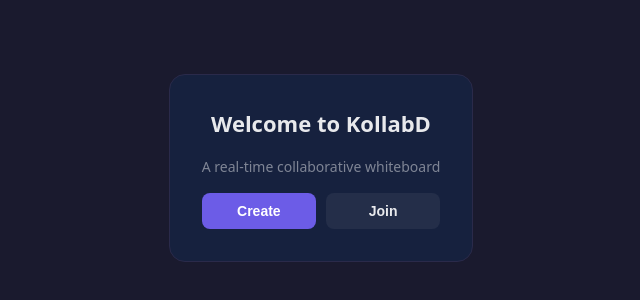
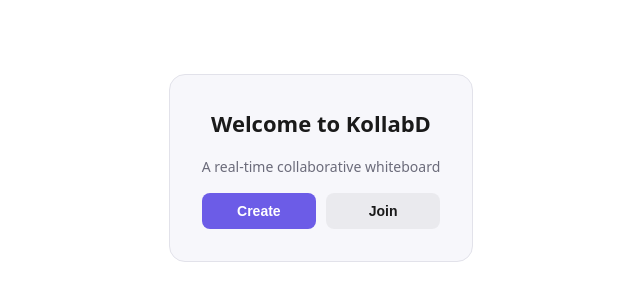
Before and after one commit to Amr-Wael-Dev/kollabd, a React (Vite) app in the folder client/: page / in a window 1280 px wide. Shown: the part 232-532 px from the top of the page, without its empty margins (319-959 px from the left). Built offline with nearby package versions, Linux system fonts and the light colour scheme.

Commit message:
Better CSS var names

```diff
--- a/client/src/components/HorizontalToolbar.css
+++ b/client/src/components/HorizontalToolbar.css
@@ -32,6 +32,6 @@
 }
 
 .h-toolbar-btn.active {
-  background: var(--color-accent);
-  color: #fff;
+  background: var(--color-accent-primary);
+  color: var(--color-text-on-accent);
 }
--- a/client/src/components/TopBar.css
+++ b/client/src/components/TopBar.css
@@ -71,7 +71,7 @@
 }
 
 .leave-btn:hover {
-  background: rgba(231, 76, 60, 0.15);
-  border-color: #e74c3c;
-  color: #e74c3c;
+  background: var(--color-bg-danger-hover);
+  border-color: var(--color-danger-primary);
+  color: var(--color-danger-primary);
 }
--- a/client/src/components/UserAvatar.css
+++ b/client/src/components/UserAvatar.css
@@ -14,10 +14,10 @@
   justify-content: center;
   font-size: 14px;
   font-weight: 600;
-  color: #fff;
+  color: var(--color-text-on-accent);
   cursor: pointer;
   transition: transform 0.15s;
-  border: 2px solid rgba(255, 255, 255, 0.2);
+  border: 2px solid var(--color-border-avatar);
 }
 
 .user-avatar:hover {
@@ -69,8 +69,8 @@
 }
 
 .kick-btn {
-  background: #e74c3c;
-  color: #fff;
+  background: var(--color-danger-primary);
+  color: var(--color-text-on-danger);
   border: none;
   border-radius: 4px;
   padding: 3px 10px;
@@ -80,5 +80,5 @@
 }
 
 .kick-btn:hover {
-  background: #c0392b;
+  background: var(--color-danger-hover);
 }
--- a/client/src/components/VerticalToolbar.css
+++ b/client/src/components/VerticalToolbar.css
@@ -97,7 +97,7 @@
 }
 
 .v-toolbar-align-btn.active {
-  background: var(--color-accent);
-  color: #fff;
-  border-color: var(--color-accent);
+  background: var(--color-accent-primary);
+  color: var(--color-text-on-accent);
+  border-color: var(--color-accent-primary);
 }
--- a/client/src/index.css
+++ b/client/src/index.css
@@ -1,12 +1,35 @@
 :root {
-  --color-bg: #1a1a2e;
-  --color-surface: #16213e;
-  --color-border: #2a2a4a;
-  --color-hover: rgba(255, 255, 255, 0.06);
-  --color-text: rgba(255, 255, 255, 0.9);
-  --color-muted: rgba(255, 255, 255, 0.45);
-  --color-accent: #6c5ce7;
-  --color-grid-dot: rgba(255, 255, 255, 0.06);
+  --color-bg-primary: #ffffff;
+  --color-bg-surface: #f7f7fb;
+  --color-bg-hover: rgba(0, 0, 0, 0.05);
+  --color-bg-canvas-grid: rgba(0, 0, 0, 0.08);
+  --color-bg-danger-hover: rgba(231, 76, 60, 0.12);
+
+  --color-border-default: #e2e2ea;
+  --color-border-avatar: rgba(0, 0, 0, 0.15);
+
+  --color-text-primary: #1a1a1a;
+  --color-text-secondary: #6b6b7a;
+  --color-text-loading: #888;
+  --color-text-on-accent: #ffffff;
+  --color-text-on-danger: #ffffff;
+
+  --color-accent-primary: #6c5ce7;
+
+  --color-danger-primary: #e74c3c;
+  --color-danger-hover: #c0392b;
+
+  --color-shadow-cursor-name: rgba(0, 0, 0, 0.1);
+  --color-shadow-cursor-icon: rgba(0, 0, 0, 0.15);
+
+  --color-bg: var(--color-bg-primary);
+  --color-surface: var(--color-bg-surface);
+  --color-border: var(--color-border-default);
+  --color-hover: var(--color-bg-hover);
+  --color-grid-dot: var(--color-bg-canvas-grid);
+  --color-text: var(--color-text-primary);
+  --color-muted: var(--color-text-secondary);
+  --color-accent: var(--color-accent-primary);
 
   font-family:
     system-ui,
--- a/client/src/screens/HomeScreen.css
+++ b/client/src/screens/HomeScreen.css
@@ -68,8 +68,8 @@
 }
 
 .home-btn.primary {
-  background: var(--color-accent);
-  color: #fff;
+  background: var(--color-accent-primary);
+  color: var(--color-text-on-accent);
 }
 
 .home-btn.primary:hover {
```
